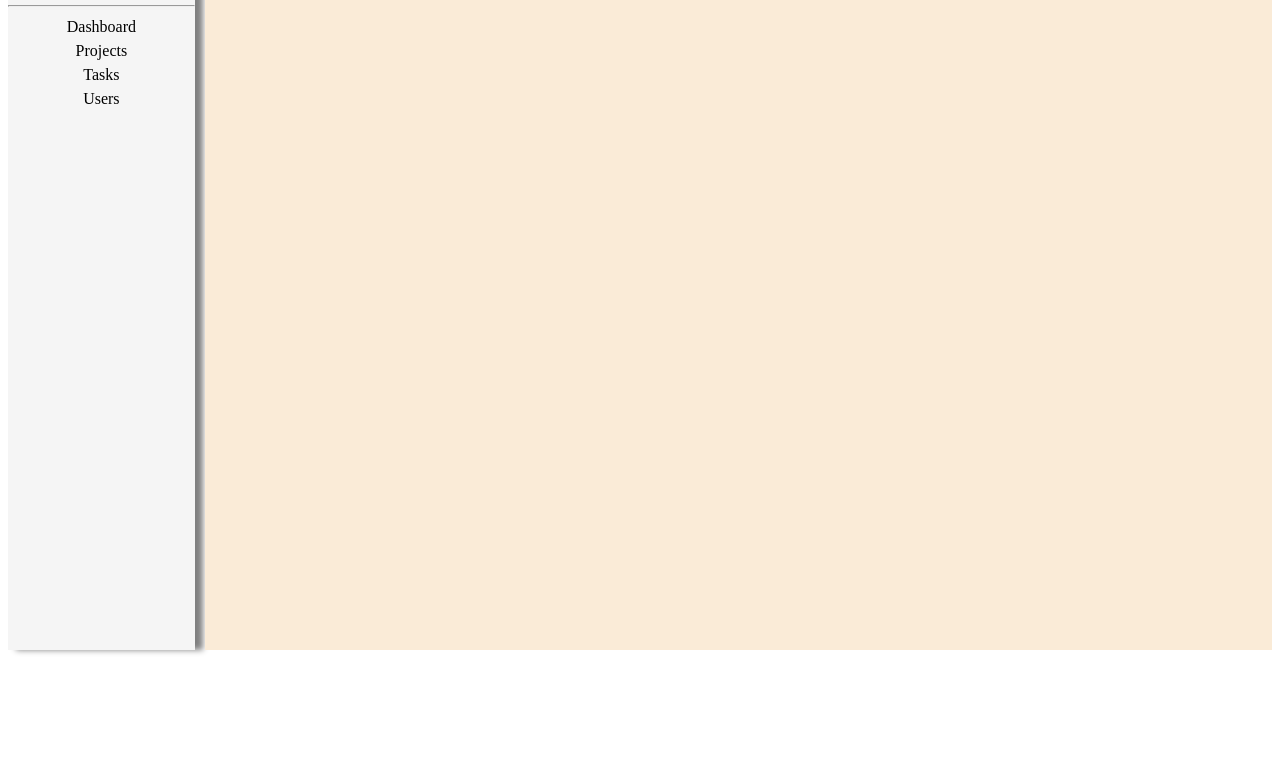
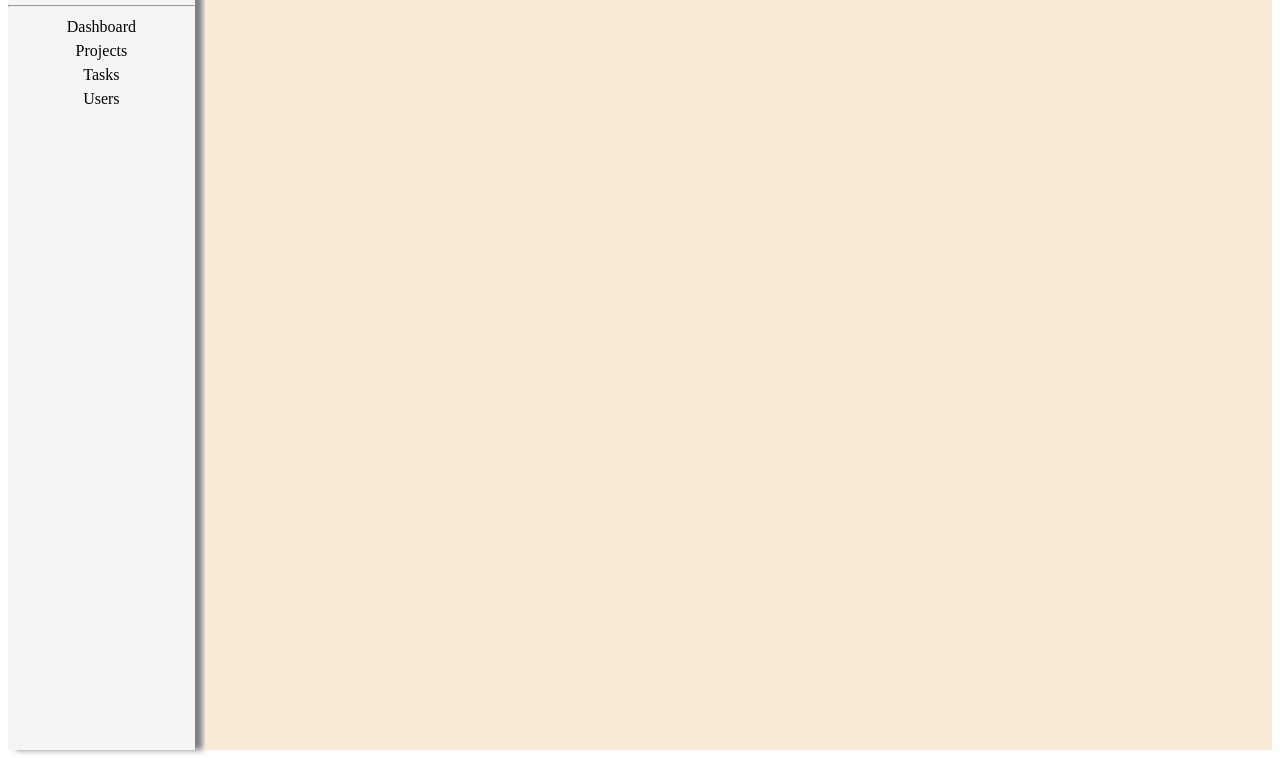
Before and after one commit to mraheeb/dbms_project, a website: page public/index.html in a window 1280 px wide. Shown: the part 119-877 px from the top of the page. Before the commit the page ends 800 px from the top, so only its background shows below. Drawn offline with nearby package versions, Linux system fonts and the light colour scheme.

Commit message:
issue: sorted out dirs, links needs to be changed

```diff
--- a/styles.css
+++ b/public/styles.css
@@ -10,6 +10,7 @@
     "sidebar header"
     "sidebar space_"
     ;
+    position: relative;
 
 }
 
@@ -60,7 +61,7 @@
 .space{
     grid-area: space_;
     background-color:antiquewhite;
-    height: 700px;
+    height: 100vh;
     position: relative;
 }
 #mainspace{
```
Also changed, not shown: public/index.html (renamed from index.html), public/script.js (renamed from script.js), templates/dashboard.js (renamed from dashboard.js), templates/projects.js (renamed from projects.js), templates/tasks.js (renamed from tasks.js), templates/users.js (renamed from users.js), 1 other file.
